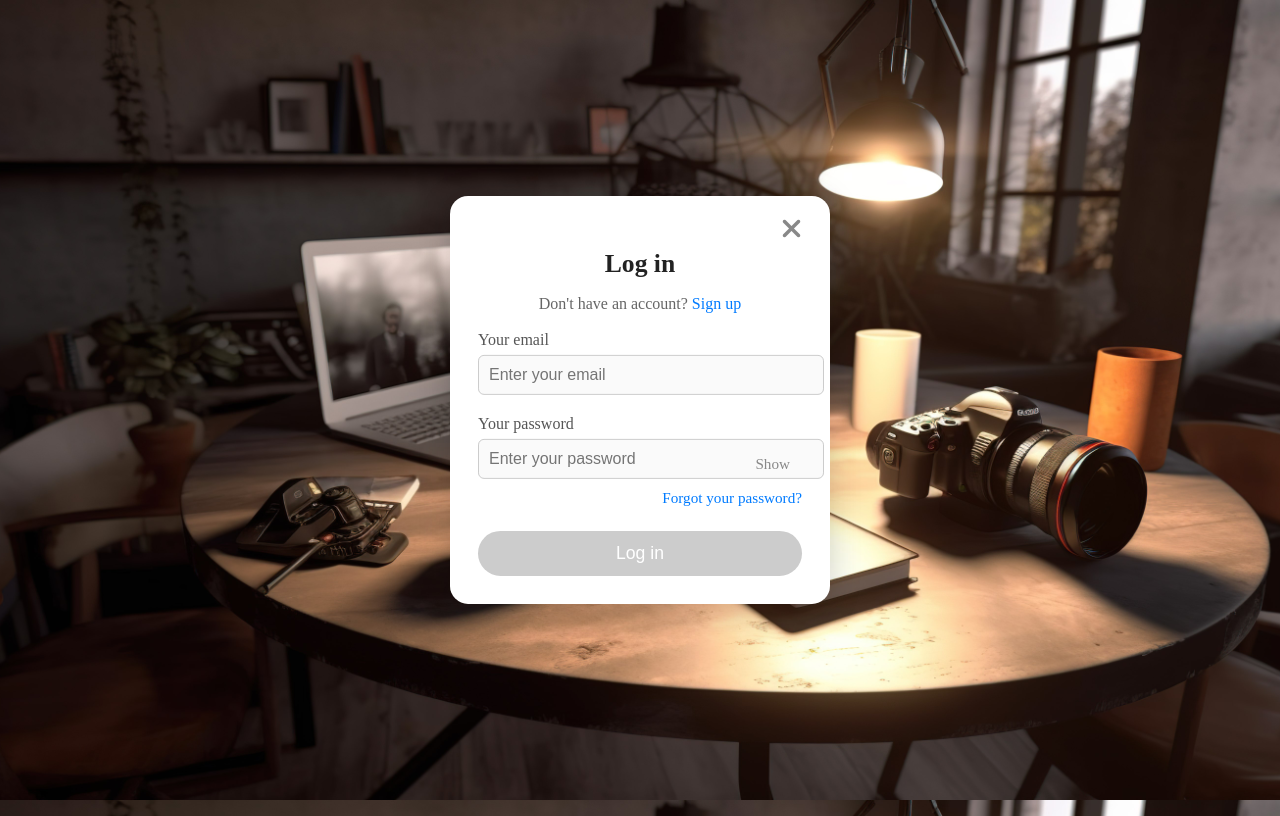
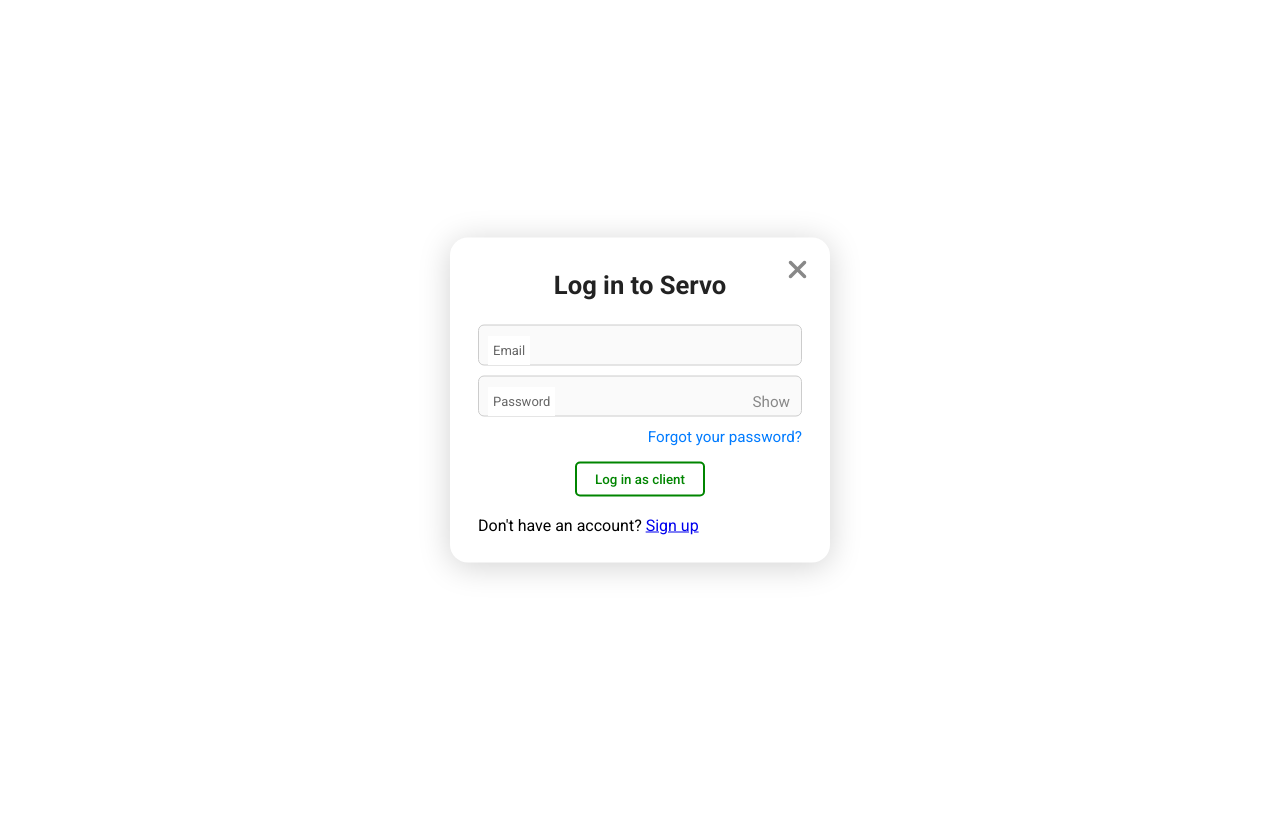
Before and after one commit to gihan-s/Servo, a PHP site: page /login.php in a window 1280 px wide. After the commit the page ends 576 px from the top, so only its background shows below. Run offline with PHP 8.4, Linux system fonts and the light colour scheme; the visitor is signed in with stand-in values (Sample User, id 1).

Commit message:
Refactor login page for improved layout and user experience

```diff
--- a/assets/css/login.css
+++ b/assets/css/login.css
@@ -73,12 +73,6 @@ body.login-bg {
     font-size: 1em;
     cursor: pointer;
     transition: background 0.2s;
-}
-.fb-btn {
-    color: #4267B2;
-}
-.google-btn {
-    color: #DB4437;
 }
 .social-btn:hover {
     background: #eaeaea;
--- a/inputs.html
+++ b/inputs.html
@@ -18,7 +18,6 @@
 <body>
 
     <div class="wrapper">
-
 
         <h2>Text Field</h2>
 
--- a/login.php
+++ b/login.php
@@ -8,38 +8,53 @@ $error = isset($_GET['error']) ? $_GET['error'] : '';
     <meta charset="UTF-8">
     <meta name="viewport" content="width=device-width, initial-scale=1.0">
     <title>Login</title>
-    <link rel="stylesheet" href="styles.css">
+
+    <!-- <link rel="stylesheet" href="styles.css"> -->
     <link rel="stylesheet" href="assets/css/login.css">
-    <link rel="stylesheet" href="https://site-assets.fontawesome.com/releases/v6.5.1/css/all.css">
-    <style>
+    <!-- <style>
         body.login-bg {
             background: url('assets/img/landingBG.jpg') no-repeat center center fixed;
             background-size: cover;
             min-height: 100vh;
         }
-    </style>
+    </style> -->
+    <link rel="stylesheet" href="assets/css/main.css">
+    <link rel="stylesheet" href="assets/css/elements.css">
+    <link rel="stylesheet" href="assets/css/GridTemplates.css">
+
+    <!-- Font Awesome Icons -->
+    <link rel="stylesheet" href="https://site-assets.fontawesome.com/releases/v6.5.1/css/all.css">
+
+    <script src="assets/js/elements.js" defer></script>
 </head>
-<body class="login-bg">
+<body>
     <div class="login-modal">
         <button class="close-btn fa-solid fa-xmark" onclick="window.location.href='index.php'"></button>
         <div class="login-modal-content">
             <div class="login-modal-header">
-                <h2>Log in</h2>
-                <p>Don't have an account? <a href="#">Sign up</a></p>
+                <h2>Log in to Servo</h2>
             </div>
+            <br>
             <form action="includes/login_process.php" method="POST" class="login-form">
-                <label for="username">Your email</label>
-                <input type="text" id="username" name="username" required placeholder="Enter your email">
-                <label for="password">Your password</label>
-                <div class="password-wrapper">
-                    <input type="password" id="password" name="password" required placeholder="Enter your password">
+                <div class="text-container">
+                    <div class="label text-label">Email</div>
+                    <input type="text" id="username" name="username" required class="text-field">
+                </div>
+                <br>
+                <div class="text-container">
+                    <div class="label text-label">Password</div>
+                    <input type="password" id="password" name="password" required class="text-field">
                     <span class="toggle-password" onclick="togglePasswordView()">Show</span>
                 </div>
                 <div class="forgot-link">
                     <a href="#">Forgot your password?</a>
                 </div>
-                <button type="submit" class="login-btn">Log in</button>
+                <center><button type="submit" class="button outline">Log in as client</button></center>
             </form>
+            <br>
+            <div class="signup-link">
+                <p>Don't have an account? <a href="signup.php">Sign up</a></p>
+            </div>
         </div>
     </div>
     <script>
```
